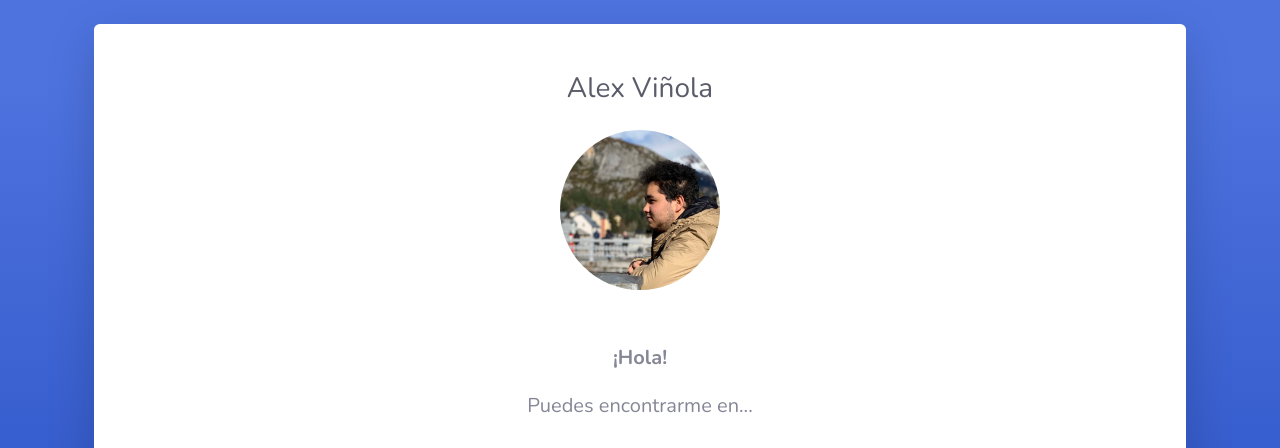
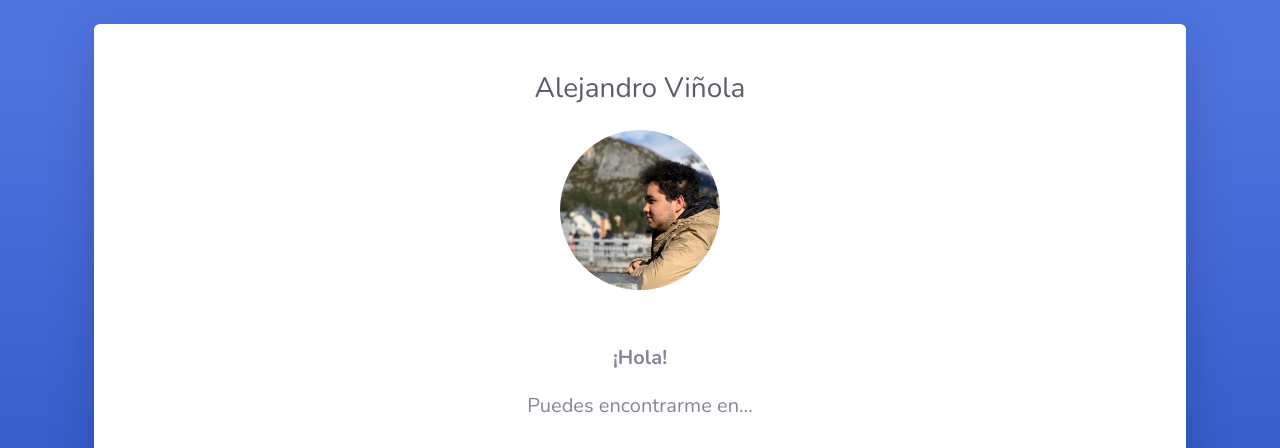
Before and after one commit to alexvinola/alexvinola.github.io, a plain HTML site: page index.html in a window 1280 px wide. Shown: the top 448 px of the page. Drawn offline with nearby package versions, Linux system fonts and the light colour scheme; grey boxes are pictures that could not be loaded.

Commit message:
Cambio de nombre

```diff
--- a/index.html
+++ b/index.html
@@ -28,7 +28,7 @@
                 <div class="col-lg-12">
                     <div class="p-5">
                         <div class="text-center">
-                            <h3 class="text-dark mb-4">Alex Viñola</h3>
+                            <h3 class="text-dark mb-4">Alejandro Viñola</h3>
                             <img src="alexviñola.jpg" style="border-radius: 50%; max-height: 10em; max-width: 10em">
 
                             <h5 style="margin-bottom: 4vh; margin-top: 7vh;">
```
